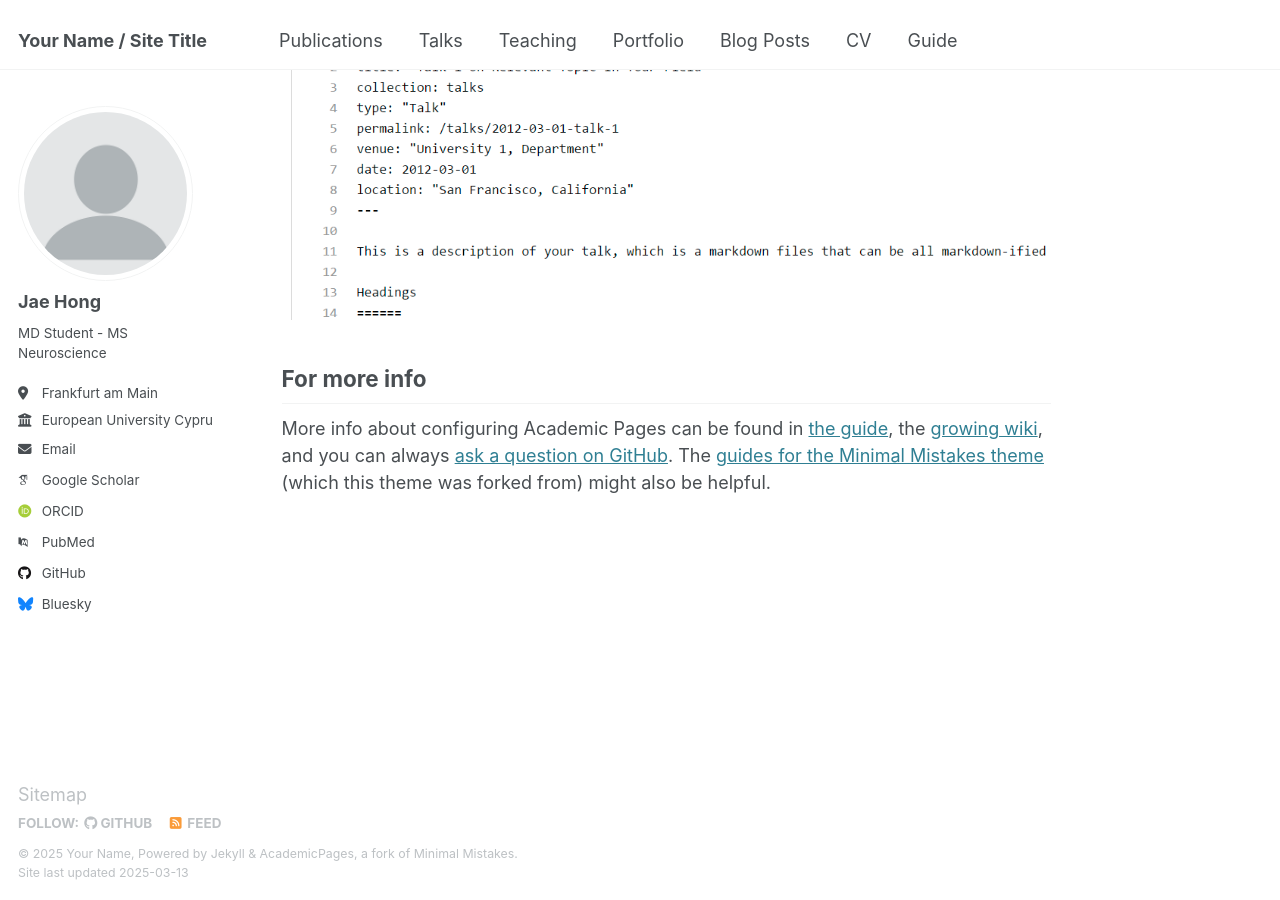
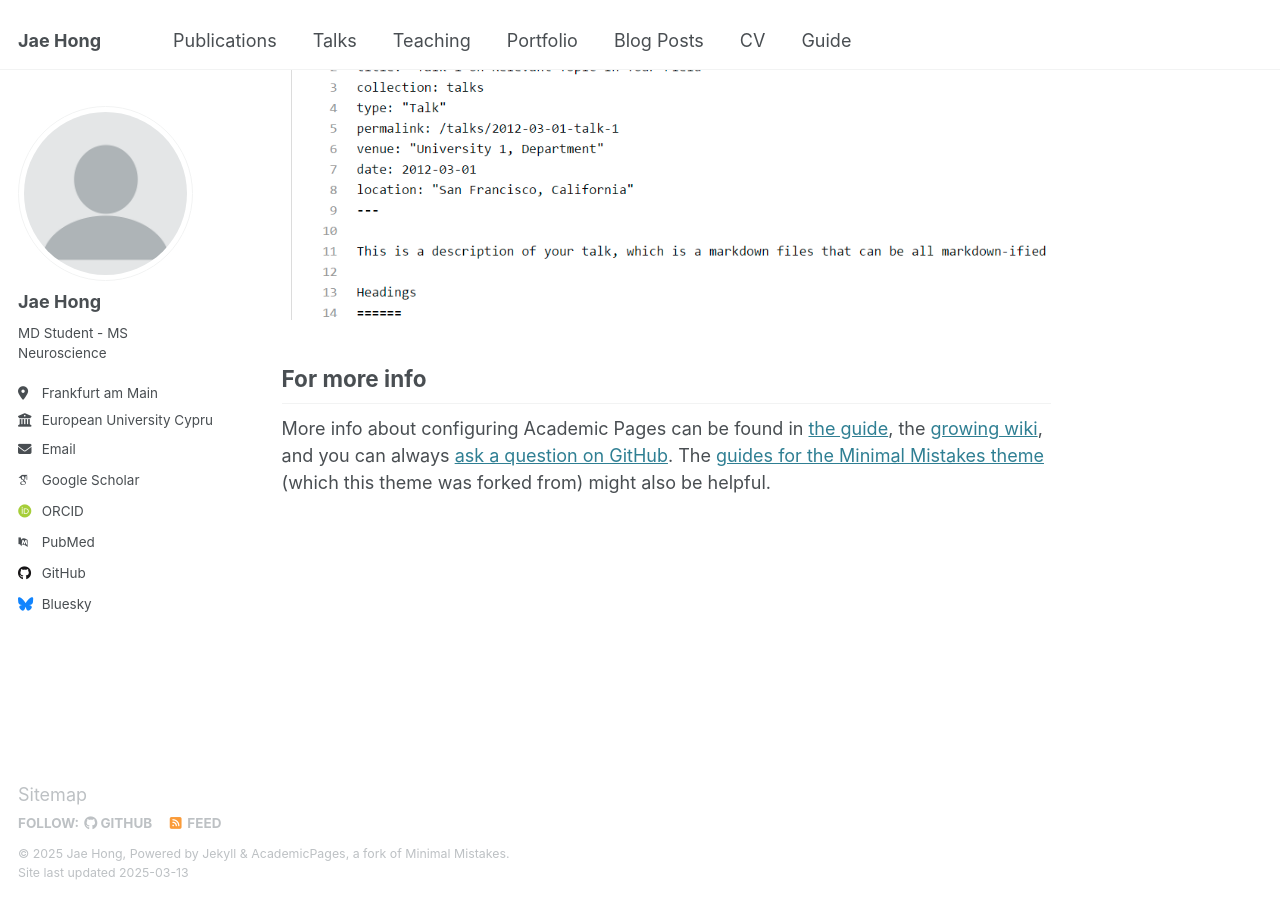
Before and after one commit to jaeshong/jaeshong.github.io, a Jekyll site: the page built from _pages/about.md, in a window 1280 px wide and 900 px high, scrolled down 2642 px. Built offline with Jekyll 4.4.1, drawn with Linux system fonts in a browser that asks for light colours; some web fonts are replaced.

Commit message:
Update _config.yml

```diff
--- a/_config.yml
+++ b/_config.yml
@@ -9,9 +9,9 @@
 # Basic Site Settings
 locale                   : "en-US"
 site_theme               : "default"
-title                    : "Your Name / Site Title"
+title                    : "Jae Hong"
 title_separator          : "-"
-name                     : &name "Your Name"
+name                     : &name "Jae Hong"
 description              : &description "personal description"
 url                      : https://jaeshong.github.io # the base hostname & protocol for your site e.g. "https://[your GitHub username].github.io"
 baseurl                  : "" # the subpath of your site, e.g. "/blog"
```
